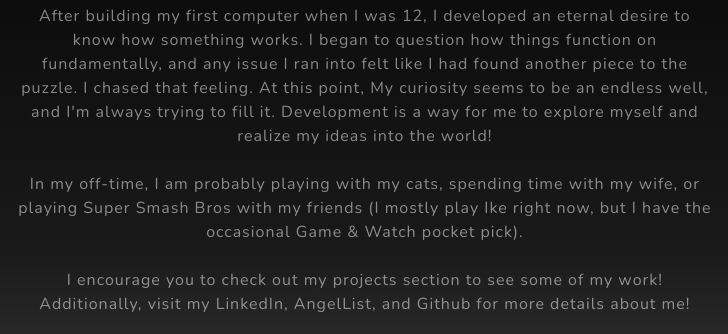
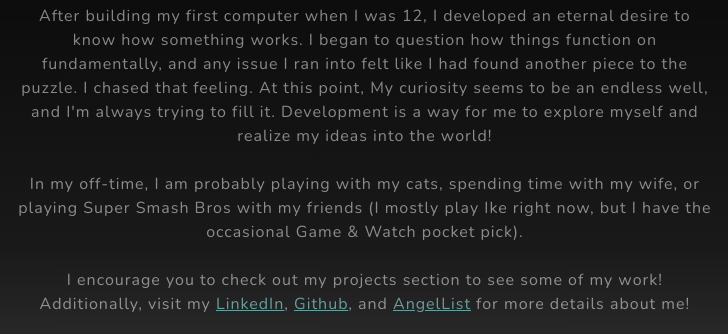
Before and after one commit to ShawnBoyle7/Portfolio, a plain HTML site: page index.html in a window 1280 px wide. Shown: the part 1042-1376 px from the top of the page, 450-1178 px from the left. Drawn offline with nearby package versions, Linux system fonts and the light colour scheme; no server answers.

Commit message:
links to socials

```diff
--- a/index.html
+++ b/index.html
@@ -63,7 +63,7 @@
                                 <br/><br/>
                                 In my off-time, I am probably playing with my cats, spending time with my wife, or playing Super Smash Bros with my friends (I mostly play Ike right now, but I have the occasional Game & Watch pocket pick).
                                 <br><br/>
-                                I encourage you to check out my projects section to see some of my work! Additionally, visit my LinkedIn, AngelList, and Github for more details about me!
+                                I encourage you to check out my projects section to see some of my work! Additionally, visit my <a href="https://www.linkedin.com/in/shawnboyle7/">LinkedIn</a>, <a href="https://github.com/ShawnBoyle7">Github</a>, and <a href="https://angel.co/u/shawn-boyle">AngelList</a> for more details about me!
                             </p>
                             <div class="resume-div">
                                 <a class="resume-link" href="Shawn Boyle Resume.pdf">My Resume</a>
```
